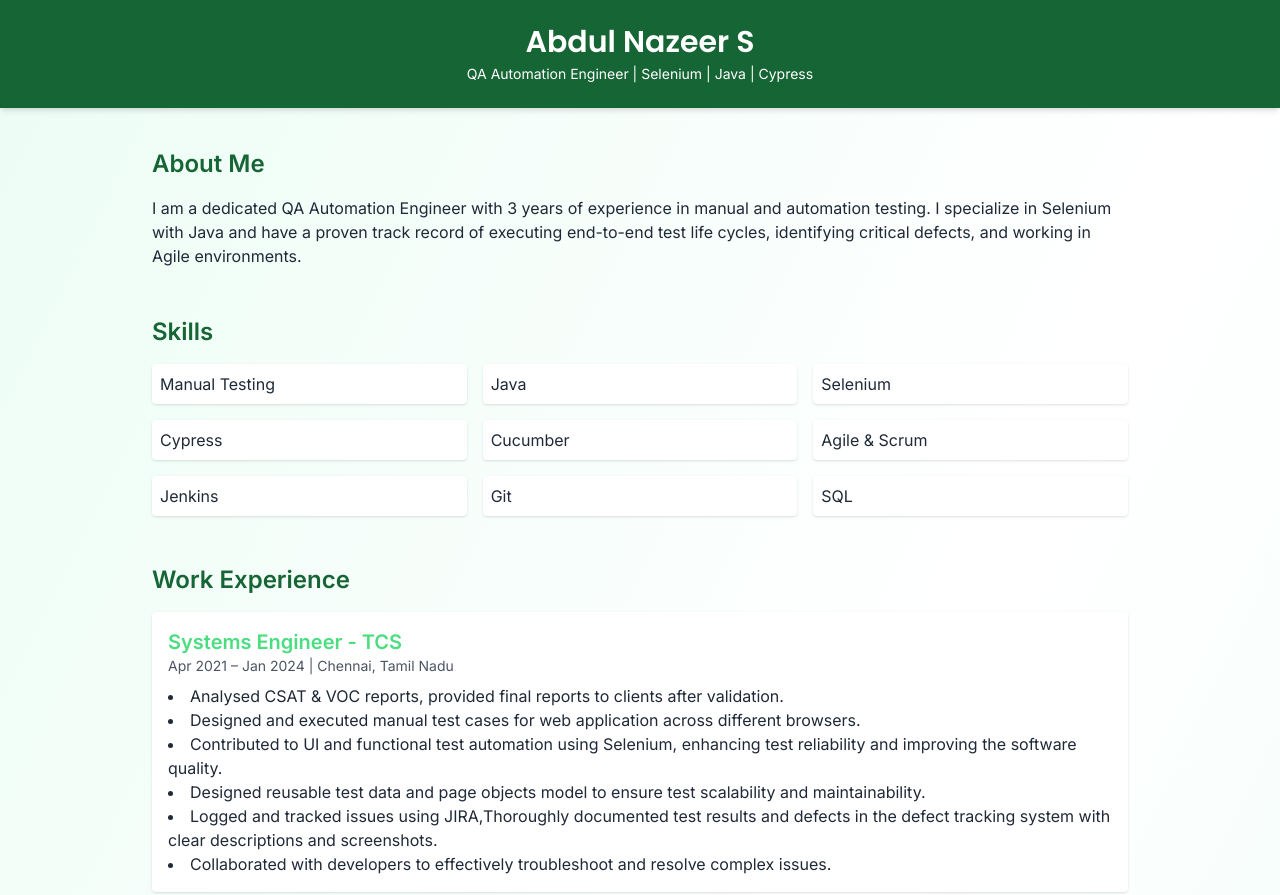
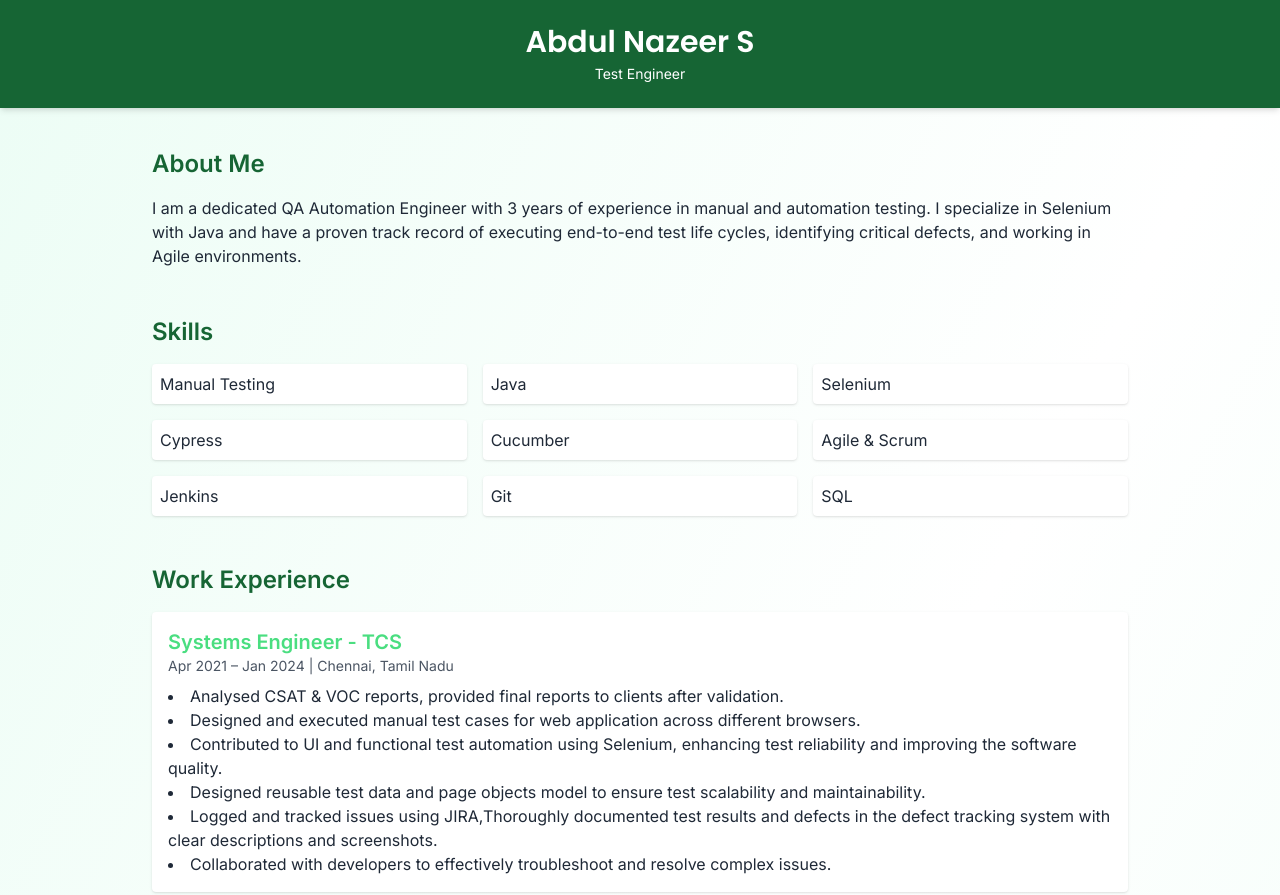
Before and after one commit to AbdulTest-12/Abdul-Nazeer---Portfolio, a plain HTML site: page index.html in a window 1280 px wide. Shown: the top 895 px of the page. Drawn offline with nearby package versions, Linux system fonts and the light colour scheme.

Commit message:
index.html

```diff
--- a/index.html
+++ b/index.html
@@ -36,7 +36,7 @@
   <header class="bg-primary text-white p-6 shadow-md">
     <div class="max-w-5xl mx-auto text-center">
       <h1 class="text-3xl font-heading font-bold">Abdul Nazeer S</h1>
-      <p class="text-sm mt-1">QA Automation Engineer | Selenium | Java | Cypress</p>
+      <p class="text-sm mt-1">Test Engineer</p>
     </div>
   </header>
 
```
